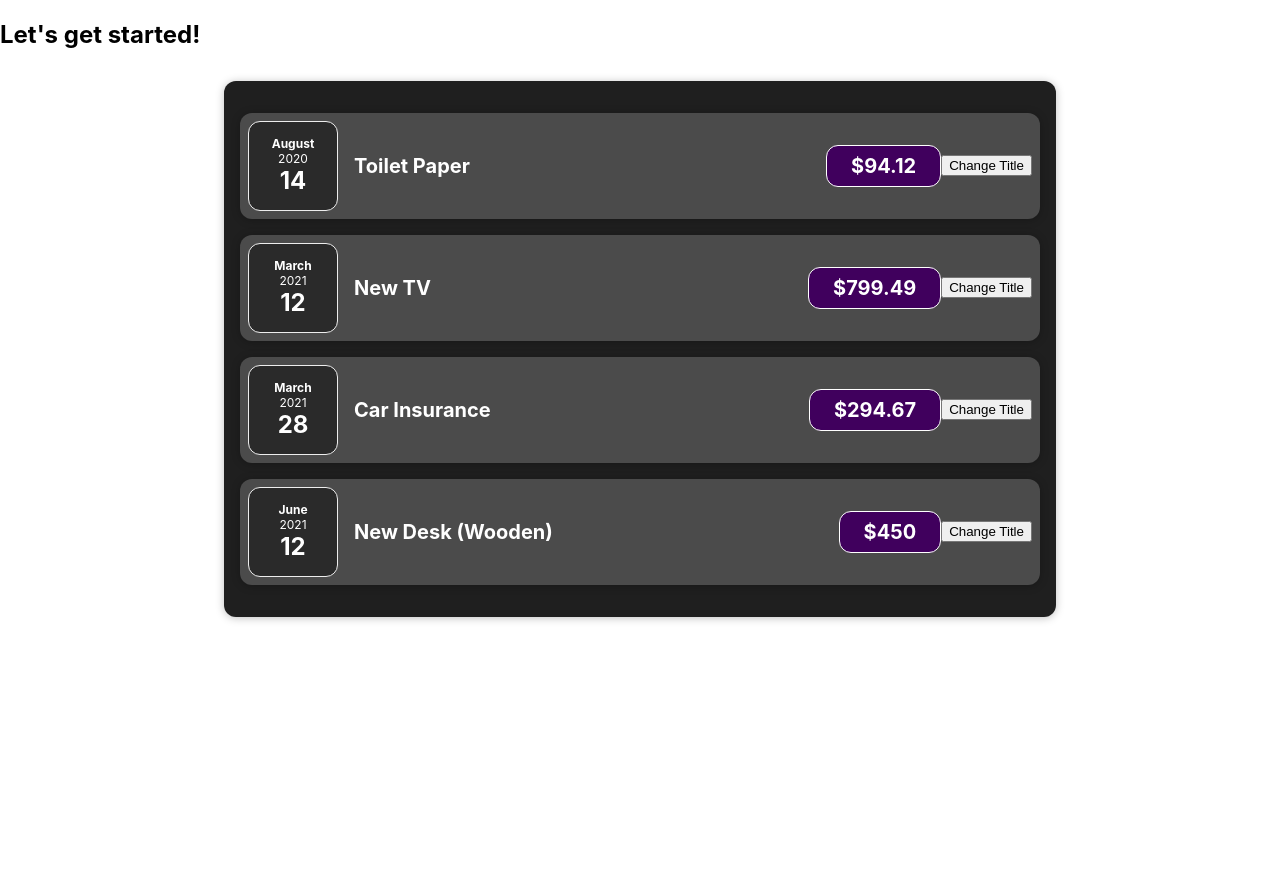
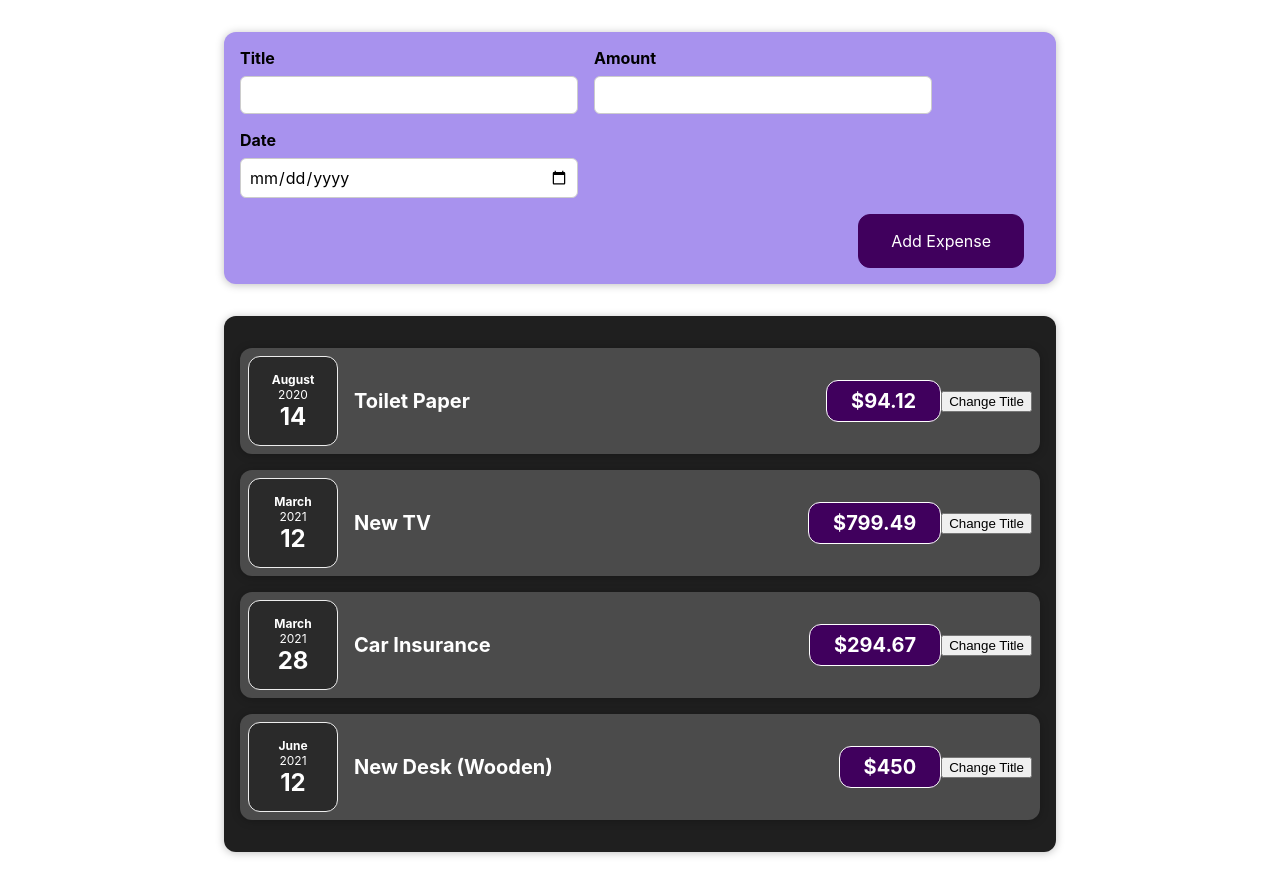
Before and after one commit to ej2kd/react-complete-guide, a React (Create React App) app: page / in a window 1280 px wide. Before the commit the page ends 800 px from the top, so only its background shows below. Built offline with nearby package versions, Linux system fonts and the light colour scheme.

Commit message:
implement add NewExpense

```diff
--- a/src/App.js
+++ b/src/App.js
@@ -1,6 +1,7 @@
 import "./App.css";
 import Expense from "./components/Expenses/Expense";
 import React from "react";
+import NewExpense from "./components/NewExpense/NewExpense";
 
 const App = () => {
   const expenses = [
@@ -28,7 +29,7 @@
   return React.createElement(
     "div",
     {},
-    React.createElement("h2", {}, "Let's get started!"),
+    React.createElement(NewExpense, {}),
     React.createElement(Expense, { items: expenses })
   );
   // <div>
--- /dev/null
+++ b/src/components/NewExpense/ExpenseForm.css
@@ -0,0 +1,26 @@
+.new-expense__controls {
+  display: flex;
+  flex-wrap: wrap;
+  gap: 1rem;
+  margin-bottom: 1rem;
+  text-align: left;
+}
+
+.new-expense__control label {
+  font-weight: bold;
+  margin-bottom: 0.5rem;
+  display: block;
+}
+
+.new-expense__control input {
+  font: inherit;
+  padding: 0.5rem;
+  border-radius: 6px;
+  border: 1px solid #ccc;
+  width: 20rem;
+  max-width: 100%;
+}
+
+.new-expense__actions {
+  text-align: right;
+}
--- /dev/null
+++ b/src/components/NewExpense/ExpenseForm.js
@@ -0,0 +1,28 @@
+import React from "react";
+import "./ExpenseForm.css";
+
+const ExpenseForm = () => {
+  return (
+    <form>
+      <div className="new-expense__controls">
+        <div className="new-expense__control">
+          <label>Title</label>
+          <input type="text" />
+        </div>
+        <div className="new-expense__control">
+          <label>Amount</label>
+          <input type="number" min="0.01" step="0.01" />
+        </div>
+        <div className="new-expense__control">
+          <label>Date</label>
+          <input type="date" min="2019-01-01" max="2022-12-31" />
+        </div>
+      </div>
+      <div className="new-expense__actions">
+        <button type="submit">Add Expense</button>
+      </div>
+    </form>
+  );
+};
+
+export default ExpenseForm;
--- /dev/null
+++ b/src/components/NewExpense/NewExpense.css
@@ -0,0 +1,38 @@
+.new-expense {
+  background-color: #a892ee;
+  padding: 1rem;
+  margin: 2rem auto;
+  width: 50rem;
+  max-width: 95%;
+  border-radius: 12px;
+  text-align: center;
+  box-shadow: 0 1px 8px rgba(0, 0, 0, 0.25);
+}
+
+.new-expense button {
+  font: inherit;
+  cursor: pointer;
+  padding: 1rem 2rem;
+  border: 1px solid #40005d;
+  background-color: #40005d;
+  color: white;
+  border-radius: 12px;
+  margin-right: 1rem;
+}
+
+.new-expense button:hover,
+.new-expense button:active {
+  background-color: #510674;
+  border-color: #510674;
+}
+
+.new-expense button.alternative {
+  color: #220131;
+  border-color: transparent;
+  background-color: transparent;
+}
+
+.new-expense button.alternative:hover,
+.new-expense button.alternative:active {
+  background-color: #ddb3f8;
+}
--- /dev/null
+++ b/src/components/NewExpense/NewExpense.js
@@ -0,0 +1,13 @@
+import React from "react";
+import "./NewExpense.css";
+import ExpenseForm from "./ExpenseForm";
+
+const NewExpense = () => {
+  return (
+    <div className="new-expense">
+      <ExpenseForm />
+    </div>
+  );
+};
+
+export default NewExpense;
```
